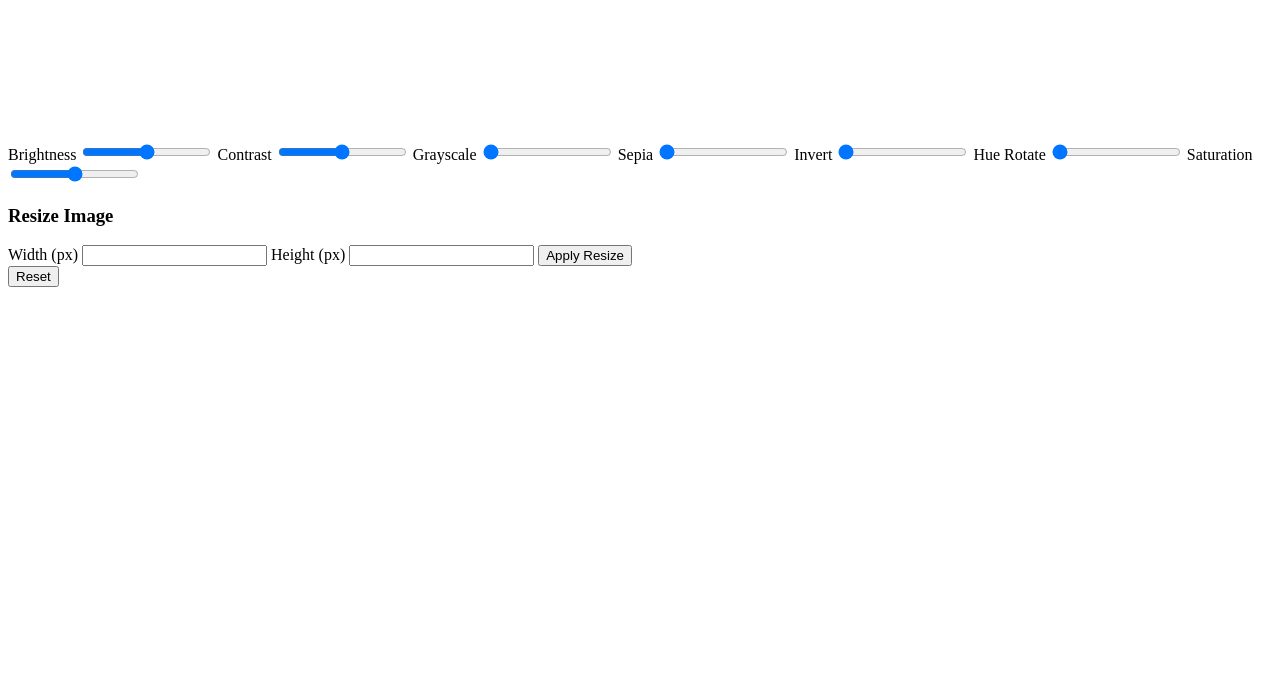
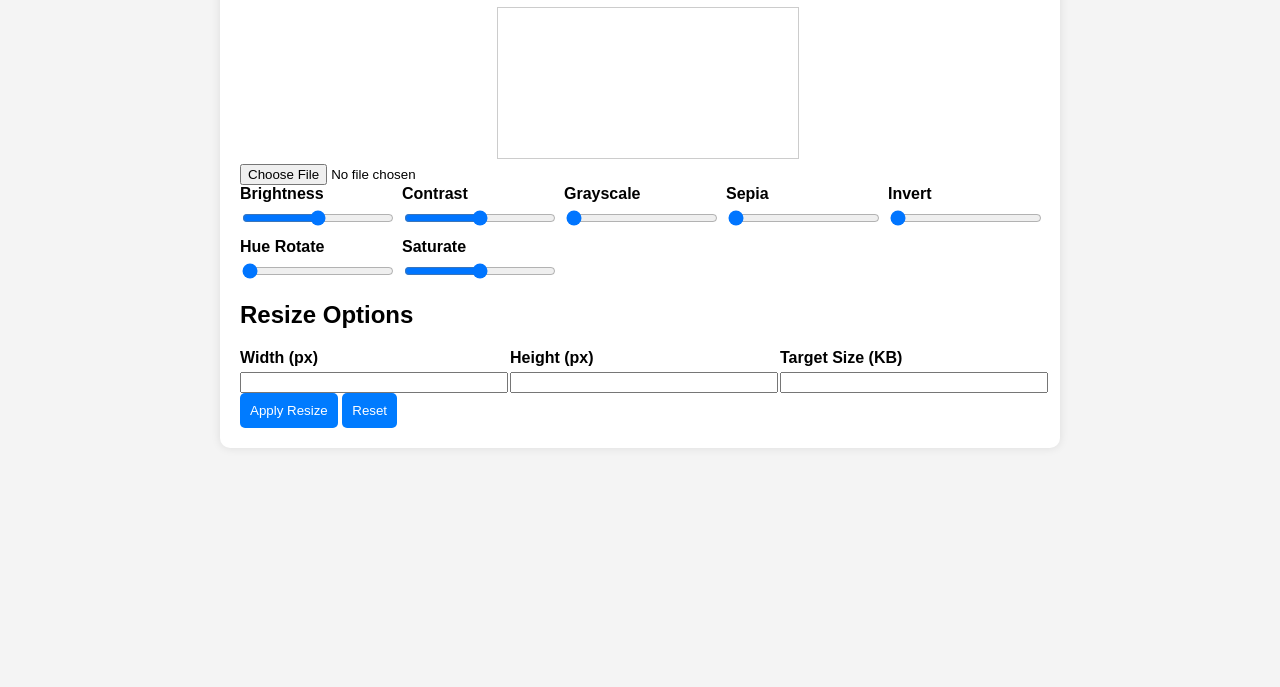
Before and after one commit to DKGofficial/photoeditor, a plain HTML site: page index.html in a window 1280 px wide. Shown: the part 113-800 px from the top of the page. Drawn offline with Linux system fonts and the light colour scheme.

Commit message:
Update index.html

```diff
--- a/index.html
+++ b/index.html
@@ -3,47 +3,116 @@
 <head>
     <meta charset="UTF-8">
     <meta name="viewport" content="width=device-width, initial-scale=1.0">
-    <title>Advanced Photo Editor</title>
-    <link rel="stylesheet" href="styles.css">
+    <title>Photo Editor</title>
+    <style>
+        body {
+            font-family: Arial, sans-serif;
+            display: flex;
+            flex-direction: column;
+            align-items: center;
+            background-color: #f4f4f4;
+            margin: 0;
+            padding: 20px;
+        }
+        .editor-container {
+            background: #fff;
+            padding: 20px;
+            border-radius: 10px;
+            box-shadow: 0 0 10px rgba(0,0,0,0.1);
+            max-width: 800px;
+            width: 100%;
+        }
+        canvas {
+            max-width: 100%;
+            border: 1px solid #ccc;
+            margin-bottom: 20px;
+        }
+        .controls {
+            display: grid;
+            grid-template-columns: repeat(auto-fit, minmax(150px, 1fr));
+            gap: 10px;
+        }
+        .controls div {
+            display: flex;
+            flex-direction: column;
+        }
+        label {
+            margin-bottom: 5px;
+            font-weight: bold;
+        }
+        input[type="range"], input[type="number"] {
+            width: 100%;
+        }
+        button {
+            padding: 10px;
+            background-color: #007BFF;
+            color: white;
+            border: none;
+            border-radius: 5px;
+            cursor: pointer;
+        }
+        button:hover {
+            background-color: #0056b3;
+        }
+    </style>
 </head>
 <body>
-    <div class="container">
-        <h1>Advanced Photo Editor</h1>
+    <div class="editor-container">
+        <h1>Photo Editor</h1>
         <input type="file" id="upload" accept="image/*">
-        <div class="editor">
-            <canvas id="canvas"></canvas>
+        <canvas id="canvas"></canvas>
+
+        <div class="controls">
+            <div>
+                <label for="brightness">Brightness</label>
+                <input type="range" id="brightness" min="0" max="200" value="100">
+            </div>
+            <div>
+                <label for="contrast">Contrast</label>
+                <input type="range" id="contrast" min="0" max="200" value="100">
+            </div>
+            <div>
+                <label for="grayscale">Grayscale</label>
+                <input type="range" id="grayscale" min="0" max="100" value="0">
+            </div>
+            <div>
+                <label for="sepia">Sepia</label>
+                <input type="range" id="sepia" min="0" max="100" value="0">
+            </div>
+            <div>
+                <label for="invert">Invert</label>
+                <input type="range" id="invert" min="0" max="100" value="0">
+            </div>
+            <div>
+                <label for="hueRotate">Hue Rotate</label>
+                <input type="range" id="hueRotate" min="0" max="360" value="0">
+            </div>
+            <div>
+                <label for="saturate">Saturate</label>
+                <input type="range" id="saturate" min="0" max="200" value="100">
+            </div>
         </div>
+
+        <h2>Resize Options</h2>
         <div class="controls">
-            <label>Brightness</label>
-            <input type="range" id="brightness" min="0" max="200" value="100">
+            <div>
+                <label for="resizeWidth">Width (px)</label>
+                <input type="number" id="resizeWidth" min="1">
+            </div>
+            <div>
+                <label for="resizeHeight">Height (px)</label>
+                <input type="number" id="resizeHeight" min="1">
+            </div>
+            <div>
+                <label for="resizeKB">Target Size (KB)</label>
+                <input type="number" id="resizeKB" min="1">
+            </div>
+        </div>
 
-            <label>Contrast</label>
-            <input type="range" id="contrast" min="0" max="200" value="100">
-
-            <label>Grayscale</label>
-            <input type="range" id="grayscale" min="0" max="100" value="0">
-
-            <label>Sepia</label>
-            <input type="range" id="sepia" min="0" max="100" value="0">
-
-            <label>Invert</label>
-            <input type="range" id="invert" min="0" max="100" value="0">
-
-            <label>Hue Rotate</label>
-            <input type="range" id="hueRotate" min="0" max="360" value="0">
-
-            <label>Saturation</label>
-            <input type="range" id="saturate" min="0" max="200" value="100">
-
-            <h3>Resize Image</h3>
-            <label>Width (px)</label>
-            <input type="number" id="resizeWidth" min="1">
-            <label>Height (px)</label>
-            <input type="number" id="resizeHeight" min="1">
-            <button id="applyResize">Apply Resize</button>
-        </div>
+        <button id="applyResize">Apply Resize</button>
         <button id="reset">Reset</button>
     </div>
+
     <script src="script.js"></script>
 </body>
 </html>
```
